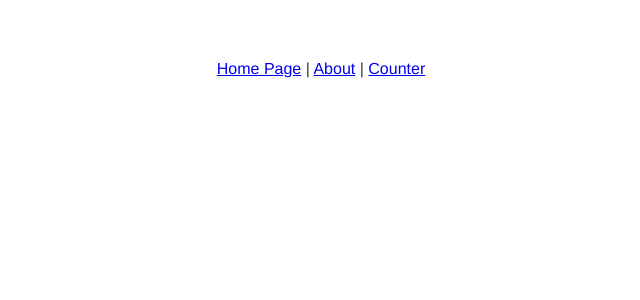
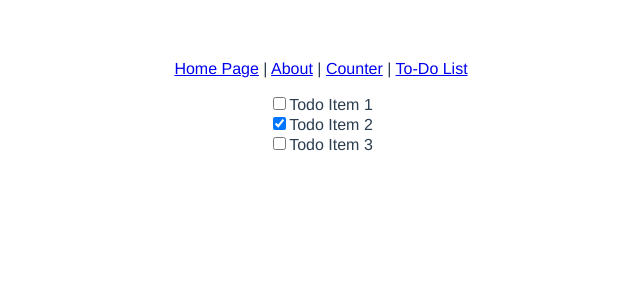
Before and after one commit to dennybiasiolli/vuex-to-pinia-vue2, a Vue app: page /#/todo-list in a window 1280 px wide. Shown: the top 300 px of the page, without its empty margins (319-959 px from the left). Built offline with nearby package versions, Linux system fonts and the light colour scheme.

Commit message:
adding a sample TodoList component with tests

```diff
--- a/src/App.vue
+++ b/src/App.vue
@@ -6,6 +6,8 @@
       <router-link to="/about">About</router-link>
       |
       <router-link to="/counter">Counter</router-link>
+      |
+      <router-link to="/todo-list">To-Do List</router-link>
     </p>
     <router-view></router-view>
   </div>
--- /dev/null
+++ b/src/components/TodoList.vue
@@ -0,0 +1,27 @@
+<template>
+  <div>
+    <div v-for="todoItem of todoList" :key="todoItem.id">
+      <input type="checkbox" v-model="todoItem.completed" />
+      <span v-text="todoItem.name"></span>
+    </div>
+  </div>
+</template>
+
+<script>
+import { createNamespacedHelpers } from 'vuex'
+import { GET_TODO_LIST } from '@/store/modules/todo-types'
+
+const { mapState, mapActions } = createNamespacedHelpers('todo')
+
+export default {
+  computed: {
+    ...mapState(['todoList', 'todoListLoading', 'todoListLoadingError']),
+  },
+  mounted() {
+    this[GET_TODO_LIST]()
+  },
+  methods: {
+    ...mapActions([GET_TODO_LIST]),
+  },
+}
+</script>
--- a/src/router/index.js
+++ b/src/router/index.js
@@ -3,6 +3,7 @@ import VueRouter from 'vue-router'
 import HelloWorld from '@/components/HelloWorld.vue'
 import About from '@/components/About.vue'
 import Counter from '@/components/Counter.vue'
+import TodoList from '@/components/TodoList.vue'
 
 Vue.use(VueRouter)
 
@@ -20,6 +21,10 @@ const routes = [
     path: '/counter',
     component: Counter,
   },
+  {
+    path: '/todo-list',
+    component: TodoList,
+  },
 ]
 
 export default new VueRouter({
```
Also changed, not shown: 2 other files (tests, documents, lock files or other folders).
